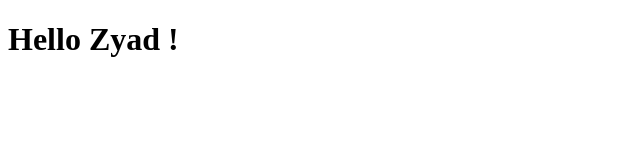
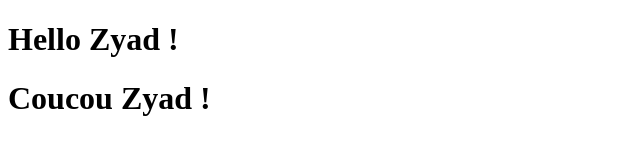
Before and after one commit to alZyad/jujutsu-test, a plain HTML site: page index.html in a window 1280 px wide. Shown: the whole page, without its empty margins (0-640 px from the left). Drawn offline with Linux system fonts and the light colour scheme.

Commit message:
coucou zyad

```diff
--- a/index.html
+++ b/index.html
@@ -7,5 +7,6 @@
   </head>
   <body>
     <h1>Hello Zyad !</h1>
+    <h1>Coucou Zyad !</h1>
   </body>
 </html>
```
